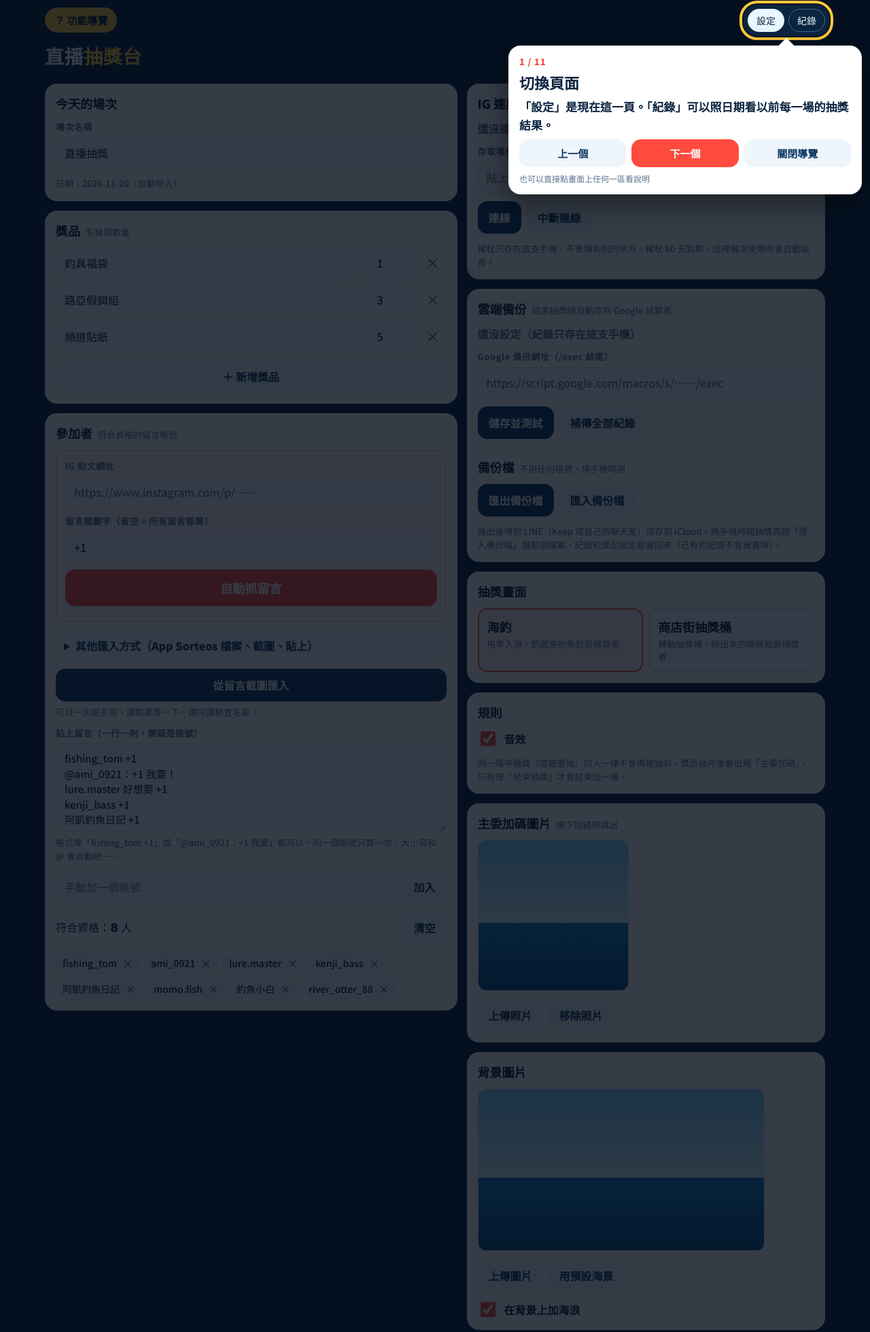
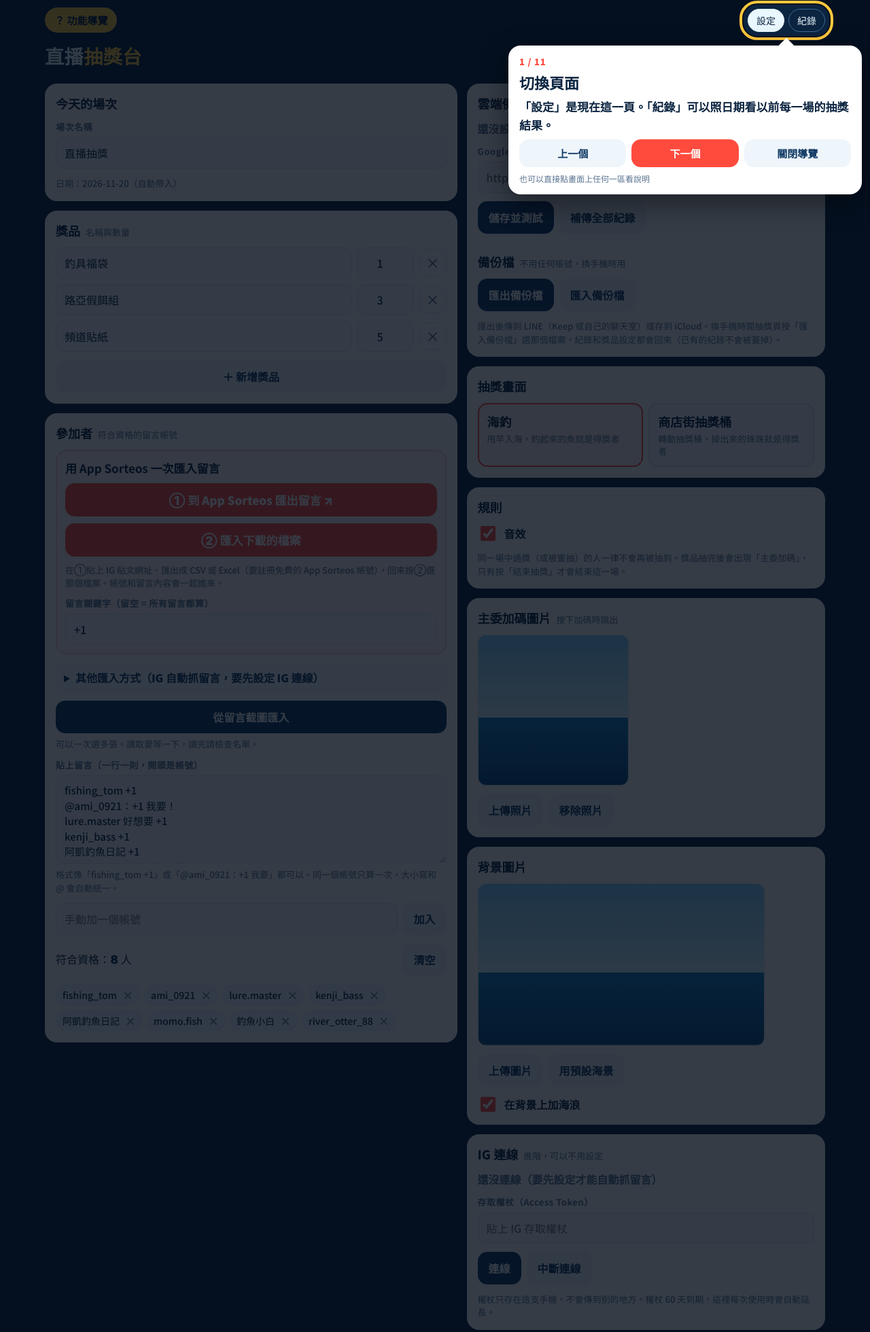
Before and after one commit to lee09930239-dotcom/ai-ir-radio, a plain HTML site: page lottery/index.html in a window 1280 px wide. Shown: the part 5-1965 px from the top of the page at 68% size. Drawn offline with Linux system fonts and the light colour scheme.

Commit message:
抽獎台：參加者改以 App Sorteos 匯入為主，IG 自動抓留言移到其他方式
Co-Authored-By: Claude Opus 5.5 <noreply@anthropic.com>
Claude-Session: https://claude.ai/code/session_01BdqGyw9XXa4aTJjJ4GGoKo

```diff
--- a/lottery/index.html
+++ b/lottery/index.html
@@ -226,17 +226,18 @@ tr.redrawn td.s{text-decoration:none}
     <div class="card" data-tour="people">
       <h2>參加者 <small>符合資格的留言帳號</small></h2>
       <div class="autoimp">
-        <div class="field"><label class="lbl" for="postUrl">IG 貼文網址</label><input id="postUrl" type="url" inputmode="url" placeholder="https://www.instagram.com/p/……" autocomplete="off"></div>
+        <b style="font-size:17px">用 App Sorteos 一次匯入留言</b>
+        <a class="btn red" href="https://app-sorteos.com/en/apps/export-instagram-comments" target="_blank" rel="noopener" style="display:block;text-align:center;text-decoration:none;font-size:17px">① 到 App Sorteos 匯出留言 ↗</a>
+        <label class="btn red" for="impFile" style="display:block;text-align:center;font-size:17px">② 匯入下載的檔案</label>
+        <input id="impFile" type="file" accept=".csv,.xlsx,.xls,.txt,text/csv" hidden>
+        <p class="note" id="impStatus">在①貼上 IG 貼文網址、匯出成 CSV 或 Excel（要註冊免費的 App Sorteos 帳號），回來按②選那個檔案。帳號和留言內容會一起進來。</p>
         <div class="field"><label class="lbl" for="kw">留言關鍵字（留空 = 所有留言都算）</label><input id="kw" type="text" maxlength="20" placeholder="例如 +1"></div>
-        <button class="btn red" id="autoBtn" style="font-size:18px;padding:14px">自動抓留言</button>
-        <p class="note" id="autoStatus"></p>
       </div>
-      <details class="howto"><summary>其他匯入方式（App Sorteos 檔案、截圖、貼上）</summary>
+      <details class="howto"><summary>其他匯入方式（IG 自動抓留言，要先設定 IG 連線）</summary>
         <div class="field" style="margin-top:10px">
-          <a class="btn ghost" href="https://app-sorteos.com/en/apps/export-instagram-comments" target="_blank" rel="noopener" style="display:block;text-align:center;text-decoration:none">① 到 App Sorteos 匯出貼文留言 ↗</a>
-          <label class="btn ghost" for="impFile" style="display:block;text-align:center">② 匯入剛下載的檔案（CSV／Excel）</label>
-          <input id="impFile" type="file" accept=".csv,.xlsx,.xls,.txt,text/csv" hidden>
-          <p class="note" id="impStatus">App Sorteos 匯出成 CSV 或 Excel 後，按②選那個檔案。</p>
+          <div class="field"><label class="lbl" for="postUrl">IG 貼文網址</label><input id="postUrl" type="url" inputmode="url" placeholder="https://www.instagram.com/p/……" autocomplete="off"></div>
+          <button class="btn" id="autoBtn">自動抓留言</button>
+          <p class="note" id="autoStatus"></p>
         </div>
       </details>
       <div class="field" id="ocrBox">
@@ -258,14 +259,6 @@ tr.redrawn td.s{text-decoration:none}
     </div>
 
     </div><div class="col">
-    <div class="card" data-tour="ig">
-      <h2>IG 連線 <small>一次設定，之後自動抓留言</small></h2>
-      <div class="igstate" id="igState">還沒連線</div>
-      <div class="field"><label class="lbl" for="igToken">存取權杖（Access Token）</label><input id="igToken" type="password" autocomplete="off" placeholder="貼上 IG 存取權杖"></div>
-      <div class="row"><button class="btn" id="igSave">連線</button><button class="btn ghost" id="igClear">中斷連線</button></div>
-      <p class="note">權杖只存在這支手機，不會傳到別的地方。權杖 60 天到期，這裡每次使用時會自動延長。</p>
-    </div>
-
     <div class="card" data-tour="cloud">
       <h2>雲端備份 <small>結束抽獎時自動存到 Google 試算表</small></h2>
       <div class="igstate" id="cloudState">還沒設定</div>
@@ -310,6 +303,14 @@ tr.redrawn td.s{text-decoration:none}
         <button class="btn ghost" id="bgReset">用預設海景</button>
       </div>
       <label class="toggle"><input type="checkbox" id="showSea">在背景上加海浪</label>
+    </div>
+
+    <div class="card" data-tour="ig">
+      <h2>IG 連線 <small>進階，可以不用設定</small></h2>
+      <div class="igstate" id="igState">還沒連線</div>
+      <div class="field"><label class="lbl" for="igToken">存取權杖（Access Token）</label><input id="igToken" type="password" autocomplete="off" placeholder="貼上 IG 存取權杖"></div>
+      <div class="row"><button class="btn" id="igSave">連線</button><button class="btn ghost" id="igClear">中斷連線</button></div>
+      <p class="note">權杖只存在這支手機，不會傳到別的地方。權杖 60 天到期，這裡每次使用時會自動延長。</p>
     </div>
 
     </div></div>
@@ -519,13 +520,13 @@ const TOUR=[
  ['nav','切換頁面','「設定」是現在這一頁。「紀錄」可以照日期看以前每一場的抽獎結果。'],
  ['event','今天的場次','填這場直播的名稱。日期會自動帶入，之後在紀錄裡會用日期和名稱找到它。'],
  ['prize','獎品','輸入獎品名稱和數量，按「＋ 新增獎品」可以加更多。抽獎時還可以按「調整獎品」臨時加減。'],
- ['people','參加者','貼上 IG 貼文網址、填關鍵字（例如 +1），按「自動抓留言」，符合的帳號和留言會一次進來。名單上按 × 可以排除不符資格的帳號。抓不到時可以用「其他匯入方式」。'],
+ ['people','參加者','按①到 App Sorteos 匯出留言，回來按②選下載的檔案，帳號和留言會一次進來。填關鍵字（例如 +1）只留下符合的人，名單上按 × 可以排除不符資格的帳號。也可以用截圖或直接貼上。'],
  ['cloud','雲端備份','貼上 Google 備份網址後，每次按「結束抽獎」都會把結果存到 Google 試算表。不想用 Google 的話，用「匯出備份檔」存到 LINE 或 iCloud，換手機時「匯入備份檔」就回來。'],
- ['ig','IG 連線','第一次使用要貼上 IG 存取權杖，連線後就能自動抓自己帳號貼文的留言。權杖只存在這支手機。'],
  ['style','抽獎畫面','選擇抽獎動畫：「海釣」是甩竿釣出寫著名字的魚，「商店街抽獎桶」是轉動抽獎桶，掉出寫著名字的珠珠。'],
  ['rules','規則','同一場中過獎或被重抽的人，不會再被抽到。獎品抽完會出現「主委加碼」按鈕，只有按「結束抽獎」才會結束。'],
  ['bonus','主委加碼圖片','上傳按下「主委加碼」時要跳出來的照片。照片只存在這支手機上。'],
  ['bg','背景圖片','上傳自己喜歡的背景，抽獎畫面會用它當背景。'],
+ ['ig','IG 連線','（進階，可以不用）貼上 IG 存取權杖後，「其他匯入方式」裡的「自動抓留言」就能直接抓自己帳號貼文的留言。權杖只存在這支手機。'],
  ['start','開始抽獎','準備好就按這裡。抽獎畫面上方選要抽的獎品，按大按鈕開始抽；抽完按「結束抽獎」看今日結果一覽表，可以儲存、開公布頁給觀眾截圖，或再開一場。']];
 let tourI=0;
 function tourEl(i){return document.querySelector('[data-tour="'+TOUR[i][0]+'"]')}
```
